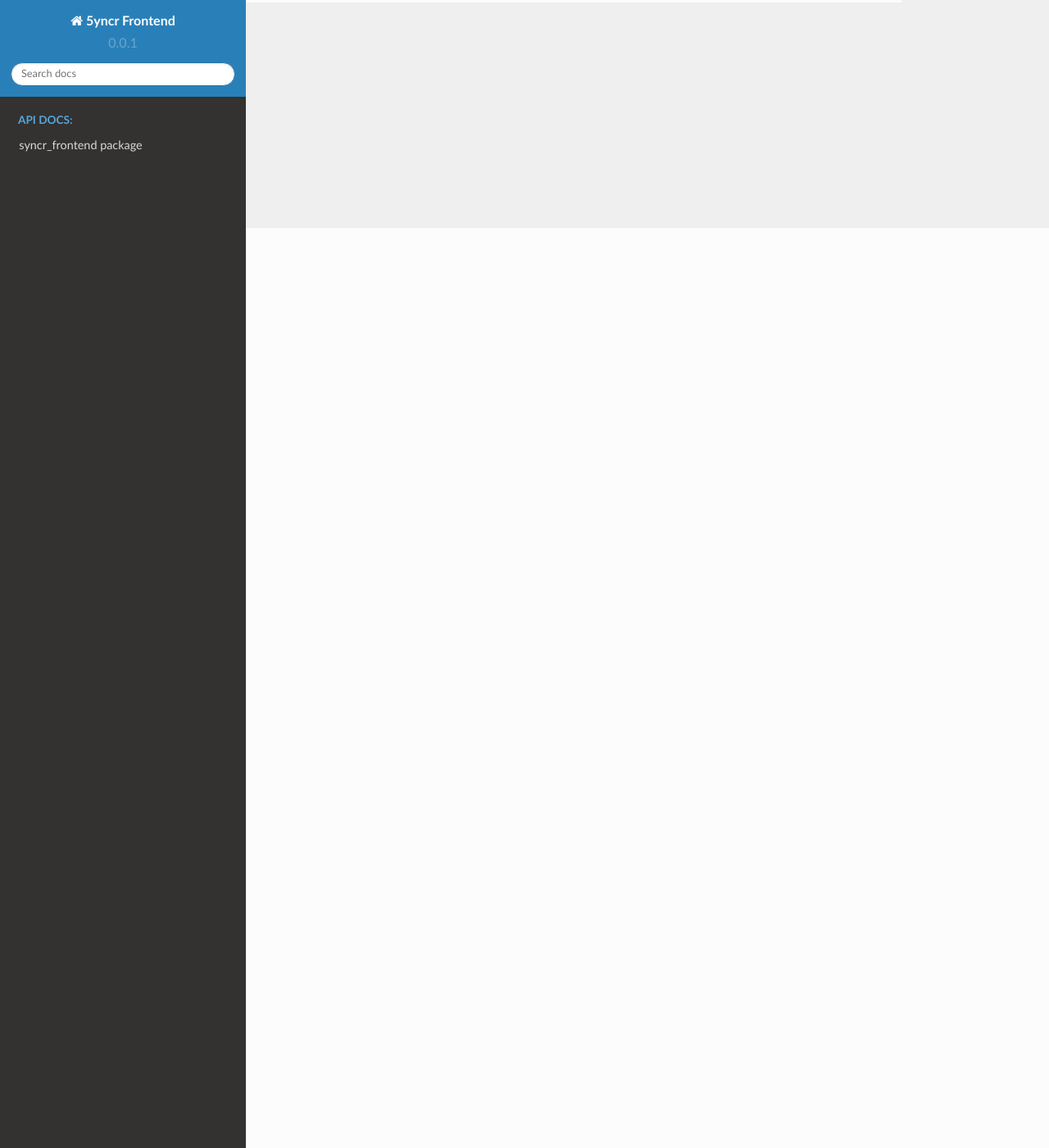
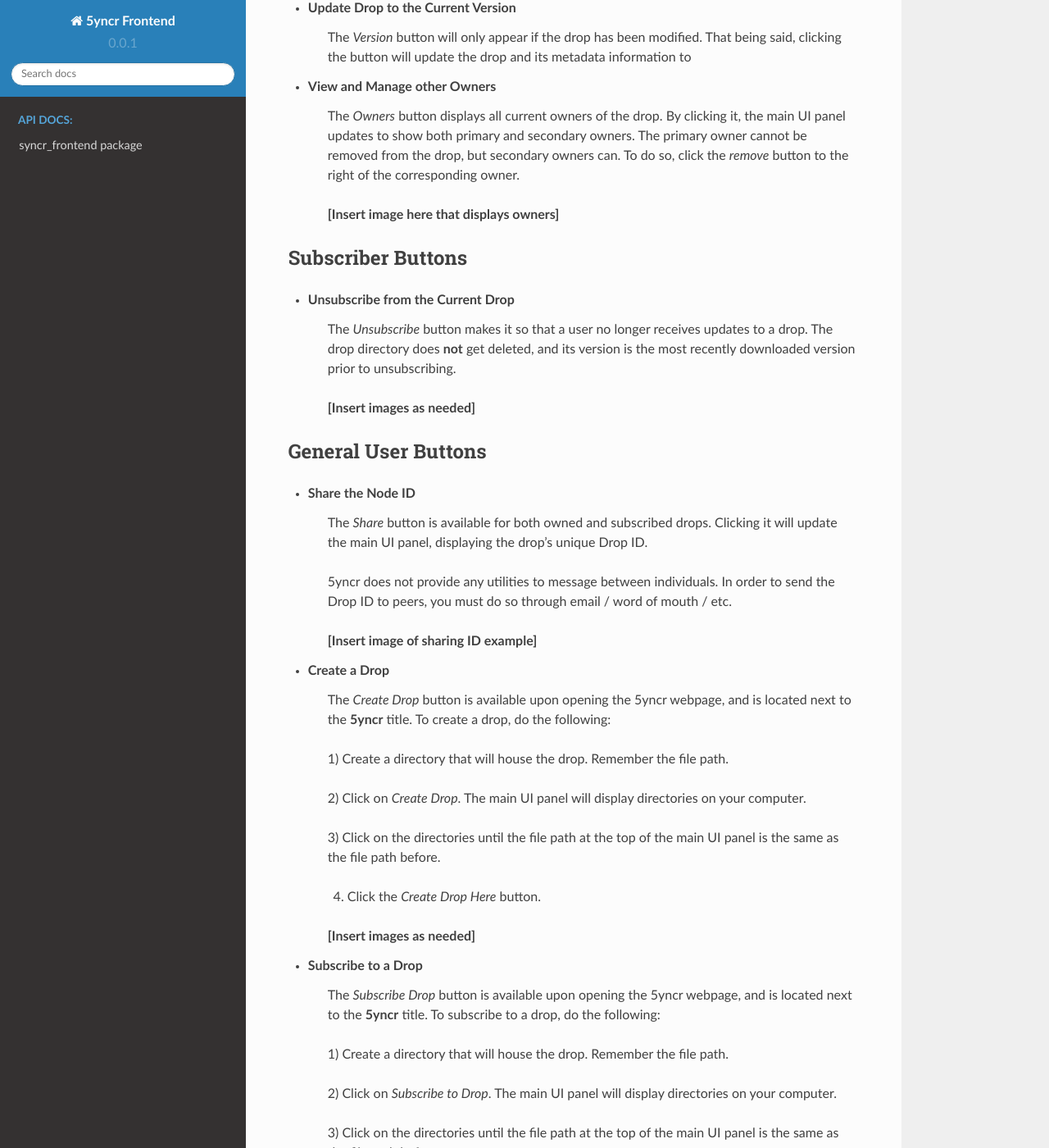
Before and after one commit to 5yncr/frontend, a Sphinx documentation site: the page built from docs/index.rst, in a window 1280 px wide and 1400 px high, scrolled down 1122 px. Shown: the whole window at 82% size. Built offline with Sphinx 7.4.7 and the Read the Docs theme 2.0.0, drawn with Linux system fonts in a browser that asks for light colours; some of the changed text lies outside the part shown.

Commit message:
Create initial rst documentation for user manual (#45)
* Make delete_drop less horrible

Signed-off-by: Jack LaRue <jvl13@case.edu>

* Add user manual docs for frontend

Signed-off-by: Jack LaRue <jvl13@case.edu>

```diff
--- a/docs/index.rst
+++ b/docs/index.rst
@@ -37,6 +37,125 @@ Or on PowerShell:
 
     generated/syncr_frontend
 
+User Manual
+===========
+
+The following is a brief manual outlining the functionalities of the flask
+app.
+
+Sidebar
+-------
+
+The sidebar consists of two sections: **Owned Drops** and
+**Subscribed Drops**. Each section contains a list of
+drops that the user owns or are subscribed to, respectively.
+
+Click on any of the drops in the sidebar to view their contents.
+
+Owner Buttons
+-------------
+
+- **Update Drop to the Current Version**
+
+    The *Version* button will only appear if the drop has
+    been modified. That being said, clicking the button will
+    update the drop and its metadata information to
+
+- **View and Manage other Owners**
+
+    The *Owners* button displays all current owners of the
+    drop. By clicking it, the main UI panel updates to
+    show both primary and secondary owners. The primary owner
+    cannot be removed from the drop, but secondary owners can.
+    To do so, click the *remove* button to the right of the
+    corresponding owner.
+
+    **[Insert image here that displays owners]**
+
+Subscriber Buttons
+------------------
+
+- **Unsubscribe from the Current Drop**
+
+    The *Unsubscribe* button makes it so that a user no longer
+    receives updates to a drop. The drop directory does **not**
+    get deleted, and its version is the most recently downloaded
+    version prior to unsubscribing.
+
+    **[Insert images as needed]**
+
+General User Buttons
+--------------------
+
+- **Share the Node ID**
+
+    The *Share* button is available for both owned and
+    subscribed drops. Clicking it will update the main
+    UI panel, displaying the drop's unique Drop ID.
+
+    5yncr does not provide any utilities to message
+    between individuals. In order to send the Drop ID
+    to peers, you must do so through email / word of
+    mouth / etc.
+
+    **[Insert image of sharing ID example]**
+
+- **Create a Drop**
+
+    The *Create Drop* button is available upon opening
+    the 5yncr webpage, and is located next to the **5yncr**
+    title. To create a drop, do the following:
+
+    1) Create a directory that will house the drop. Remember
+    the file path.
+
+    2) Click on *Create Drop*. The main UI panel will display
+    directories on your computer.
+
+    3) Click on the directories until the file path at the top
+    of the main UI panel is the same as the file path before.
+
+    4) Click the *Create Drop Here* button.
+
+    **[Insert images as needed]**
+
+- **Subscribe to a Drop**
+
+    The *Subscribe Drop* button is available upon opening
+    the 5yncr webpage, and is located next to the **5yncr**
+    title. To subscribe to a drop, do the following:
+
+    1) Create a directory that will house the drop. Remember
+    the file path.
+
+    2) Click on *Subscribe to Drop*. The main UI panel will display
+    directories on your computer.
+
+    3) Click on the directories until the file path at the top
+    of the main UI panel is the same as the file path before.
+
+    4) Input the Drop ID in the text field at the top of the main
+    UI panel
+
+    5) Click the *Subscribe* button.
+
+    **[Insert images as needed]**
+
+- **Delete the Drop**
+
+    The *Delete Drop* button is available for both owned and
+    subscribed drops. Clicking it will result in an alert appearing.
+    Clicking 'Yes' on the alert will delete the drop directory and
+    all of its contents from your computer.
+
+    **[Insert images as needed]**
+
+- **Redirect to the Main Webpage**
+
+    To redirect to the main webpage, click the **5yncr** title.
+
+    **[Insert images as needed]**
+
 
 Indices and tables
 ==================
```
